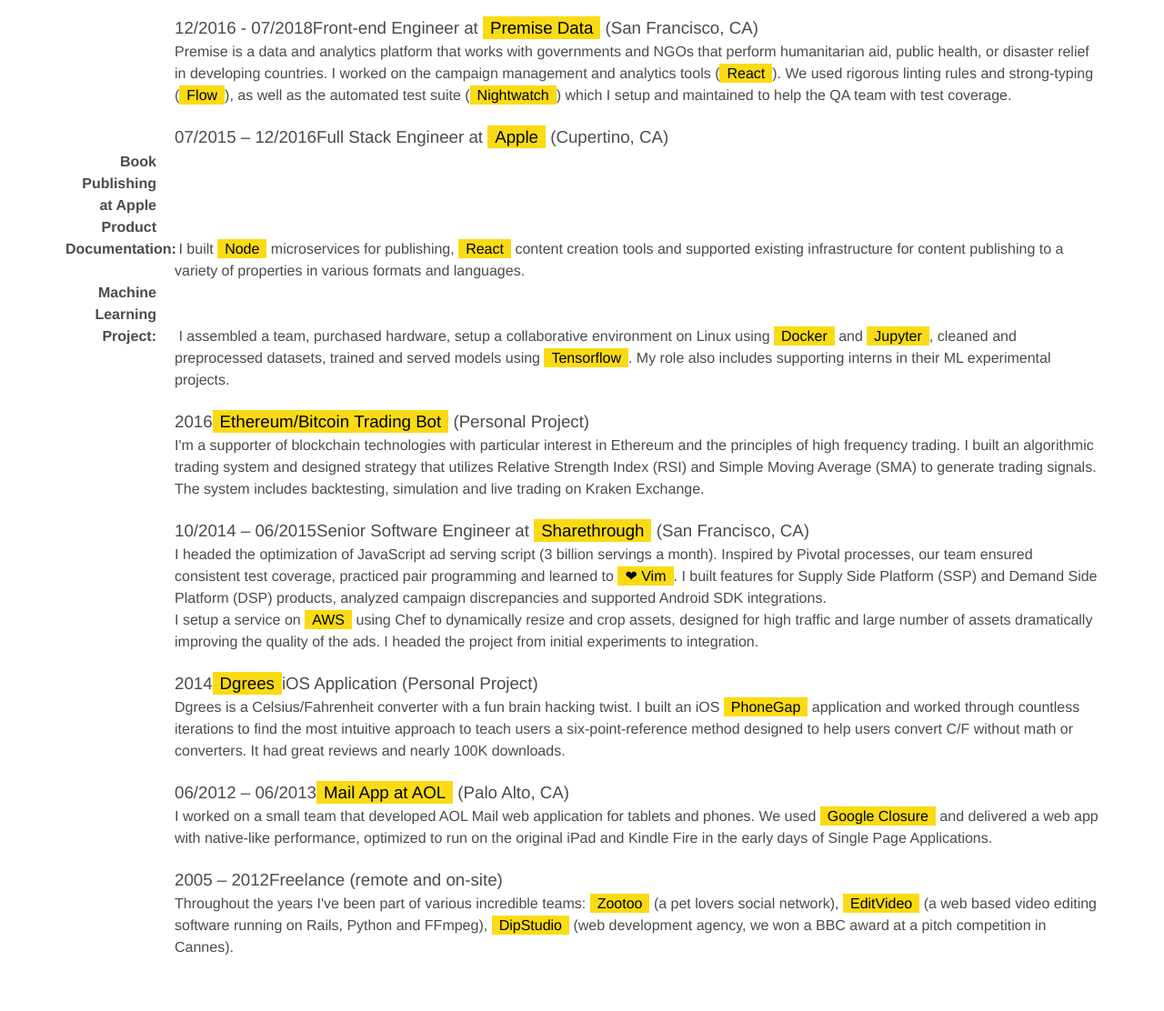
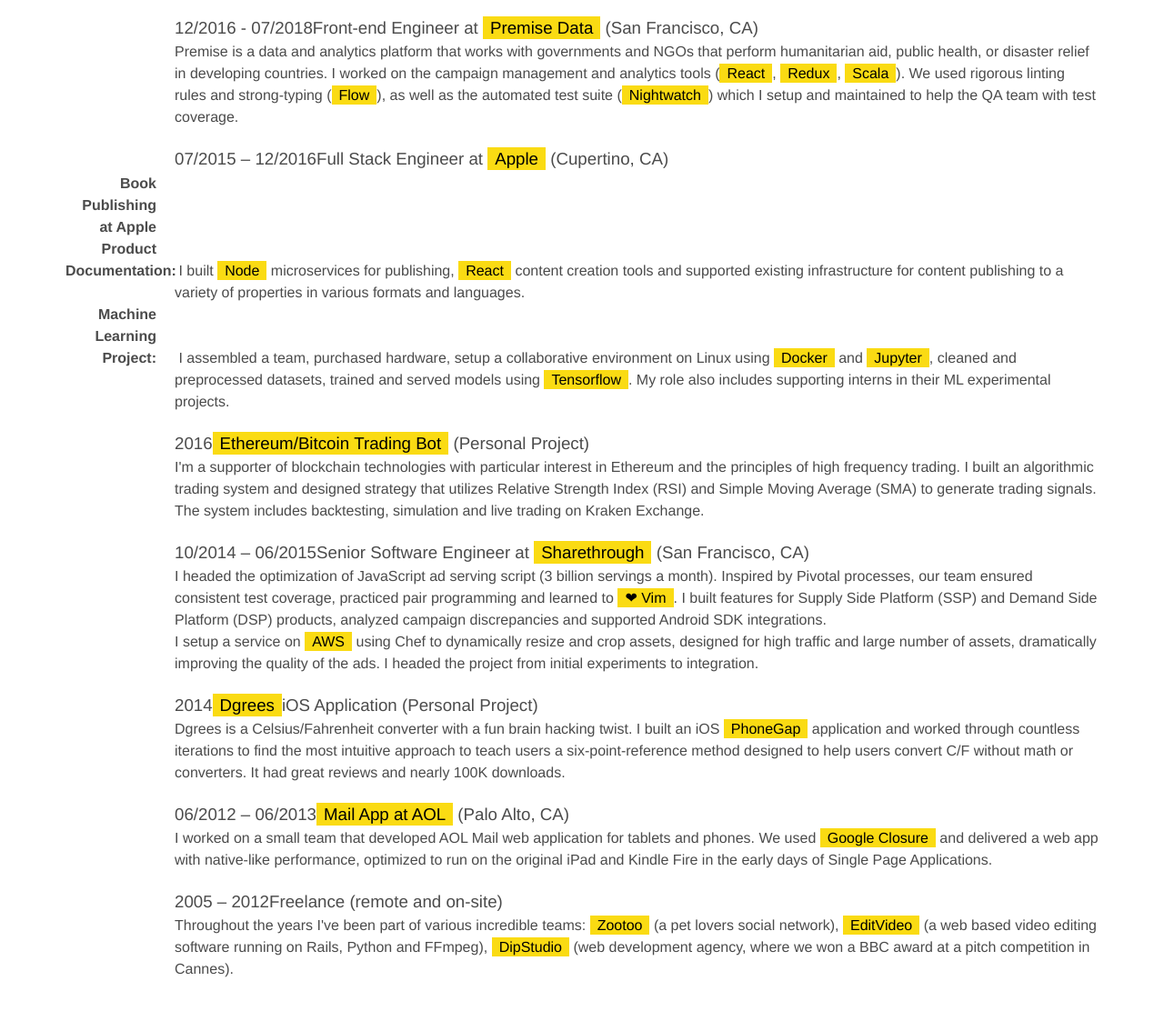
Before and after one commit to ianeiko/ianeiko.github.io, a plain HTML site: page cv.html in a window 1280 px wide. Shown: the part 256-1368 px from the top of the page at 91% size. Drawn offline with Linux system fonts and the light colour scheme.

Commit message:
updating resume

```diff
--- a/cv.html
+++ b/cv.html
@@ -27,7 +27,7 @@
 
     <section>
       <h3><span class="date">12/2016 - 07/2018</span>Front-end Engineer at <span class="h-light">Premise Data</span> (San Francisco, CA)</h3>
-      <p>Premise is a data and analytics platform that works with governments and NGOs that perform humanitarian aid, public health, or disaster relief in developing countries. I worked on the campaign management and analytics tools (<span class="h-light">React</span>). We used rigorous linting rules and strong-typing (<span class="h-light">Flow</span>), as well as the automated test suite (<span class="h-light">Nightwatch</span>) which I setup and maintained to help the QA team with test coverage.</p>
+      <p>Premise is a data and analytics platform that works with governments and NGOs that perform humanitarian aid, public health, or disaster relief in developing countries. I worked on the campaign management and analytics tools (<span class="h-light">React</span>,  <span class="h-light">Redux</span>, <span class="h-light">Scala</span>). We used rigorous linting rules and strong-typing (<span class="h-light">Flow</span>), as well as the automated test suite (<span class="h-light">Nightwatch</span>) which I setup and maintained to help the QA team with test coverage.</p>
     </section>
 
     <section>
@@ -44,7 +44,7 @@
     <section>
       <h3><span class="date">10/2014 – 06/2015</span>Senior Software Engineer at <span class="h-light">Sharethrough</span> (San Francisco, CA)</h3>
       <p>I headed the optimization of JavaScript ad serving script (3 billion servings a month). Inspired by Pivotal processes, our team ensured consistent test coverage, practiced pair programming and learned to <span class="h-light">❤ Vim</span>. I built features for Supply Side Platform (SSP) and Demand Side Platform (DSP) products, analyzed campaign discrepancies and supported Android SDK integrations.</p>
-      <p>I setup a service on <span class="h-light">AWS</span> using Chef to dynamically resize and crop assets, designed for high traffic and large number of assets dramatically improving the quality of the ads. I headed the project from initial experiments to integration.</p>
+      <p>I setup a service on <span class="h-light">AWS</span> using Chef to dynamically resize and crop assets, designed for high traffic and large number of assets, dramatically improving the quality of the ads. I headed the project from initial experiments to integration.</p>
     </section>
 
     <section>
@@ -59,7 +59,7 @@
 
     <section>
       <h3><span class="date">2005 – 2012</span>Freelance (remote and on-site)</h3>
-      <p>Throughout the years I've been part of various incredible teams: <span class="h-light">Zootoo</span> (a pet lovers social network), <span class="h-light">EditVideo</span> (a web based video editing software running on Rails, Python and FFmpeg), <span class="h-light">DipStudio</span> (web development agency, we won a BBC award at a pitch competition in Cannes).</p>
+      <p>Throughout the years I've been part of various incredible teams: <span class="h-light">Zootoo</span> (a pet lovers social network), <span class="h-light">EditVideo</span> (a web based video editing software running on Rails, Python and FFmpeg), <span class="h-light">DipStudio</span> (web development agency, where we won a BBC award at a pitch competition in Cannes).</p>
     </section>
   </div>
 </body>
```
Also changed, not shown: 1 other file.
